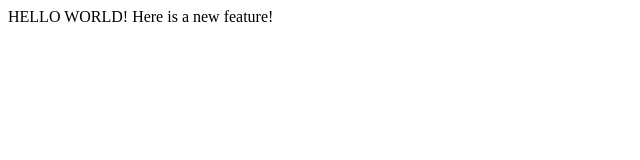
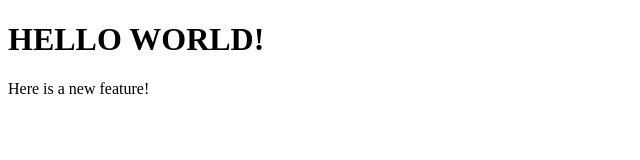
Before and after one commit to adriancarranza991/lectura1, a plain HTML site: page index.html in a window 1280 px wide. Shown: the whole page, without its empty margins (0-640 px from the left). Drawn offline with Linux system fonts and the light colour scheme.

Commit message:
update-page

```diff
--- a/index.html
+++ b/index.html
@@ -2,9 +2,10 @@
 <html>
 	<head>
 		<title>Test</title>
+		<link rel="stylesheet" href="variable.css" type="text/css">
 	</head>
 	<body>
-		HELLO WORLD!
+		<h1>HELLO WORLD!</h1>
 		Here is a new feature!
 	</body>
 </html>
```
